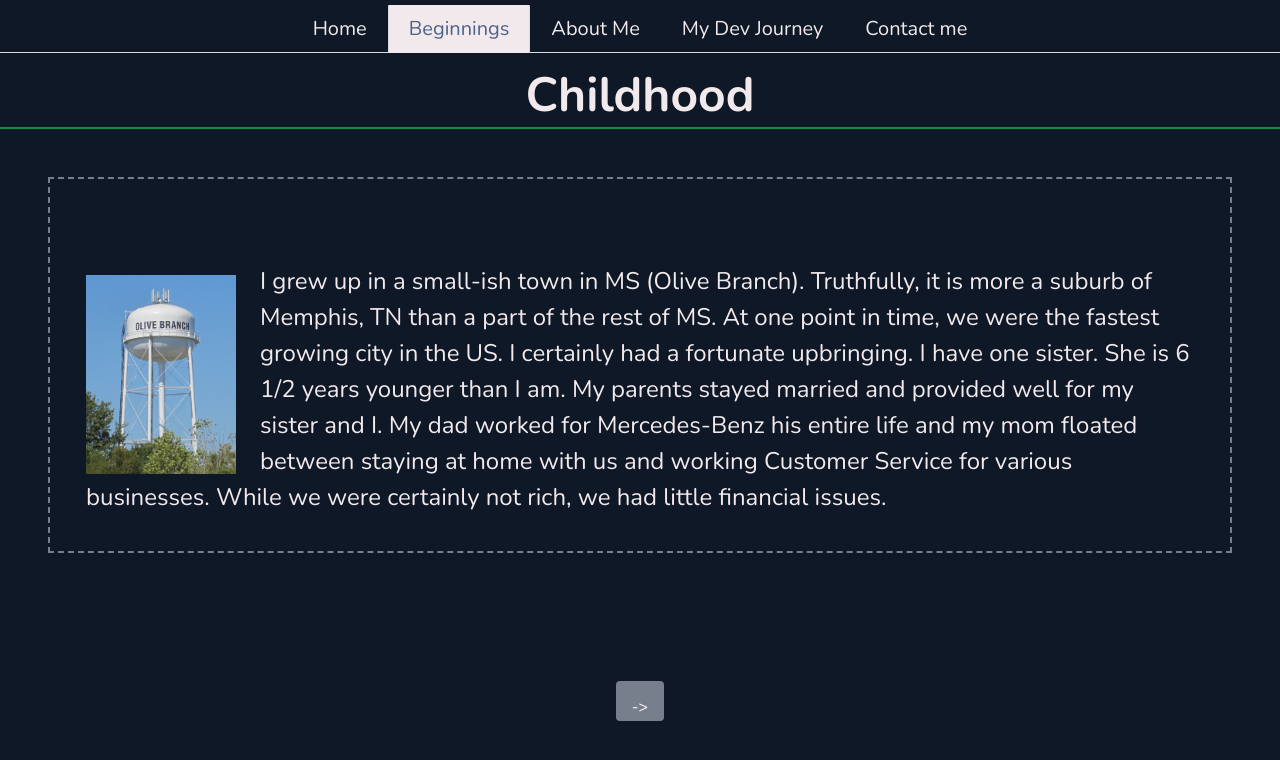
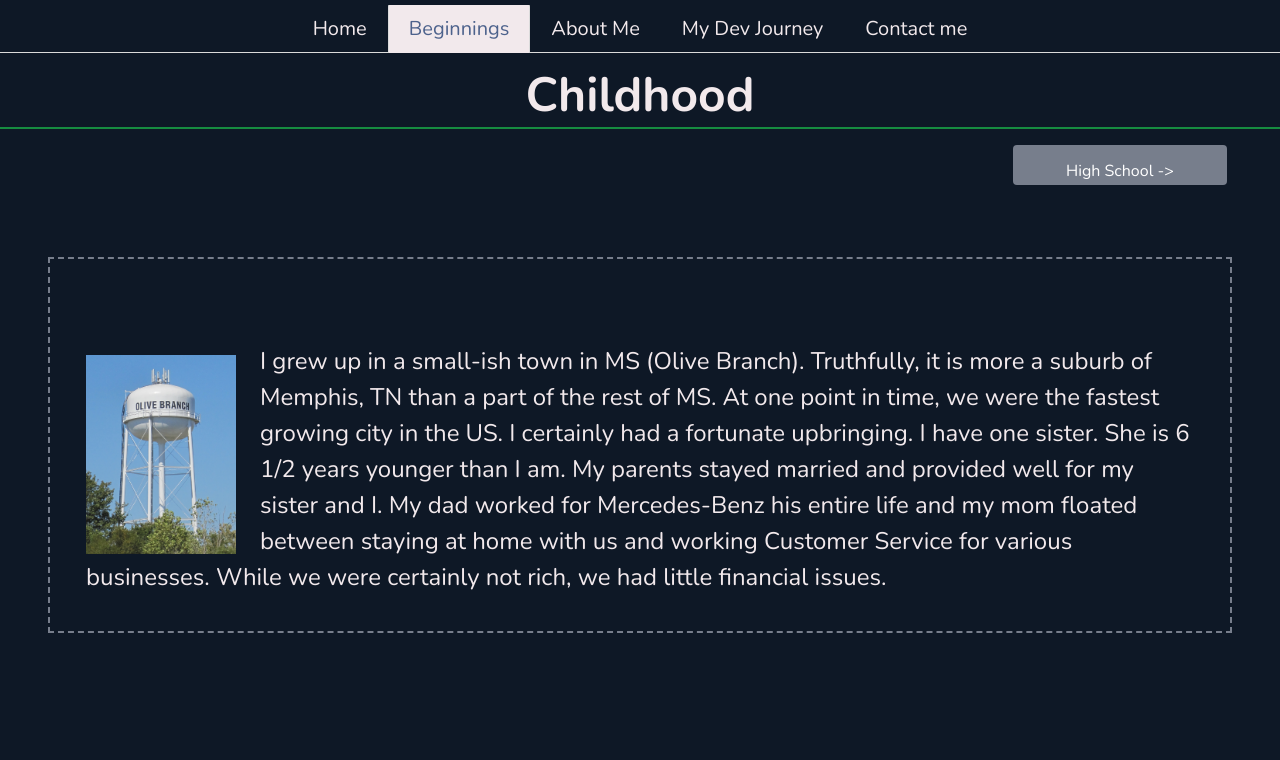
Before and after one commit to jwosborn/Website, a React (Create React App) app: page /beginnings in a window 1280 px wide. Shown: the top 760 px of the page. Built offline with nearby package versions, Linux system fonts and the light colour scheme.

Commit message:
buttons to top/column fixes

```diff
--- a/src/App.scss
+++ b/src/App.scss
@@ -106,15 +106,9 @@ body::-webkit-scrollbar {
   max-height: 1.5em !important;
   padding: 5px;
 }
-.slide-wrapper {
-  min-height: 67vh;
-  max-height: 67vh;
-  overflow-y: scroll;
-}
+
 .buttons {
   background-color: $blue-dark;
-  max-width: 45vw;
-  max-height: 5em;
   margin: 0 auto !important;
   padding: 1em 0;
 }
--- a/src/components/beginnings.js
+++ b/src/components/beginnings.js
@@ -29,32 +29,56 @@ class Beginnings extends Component {
       return "Grad School";
     }
   }
+  prevView() {
+    if (this.state.i === 1) {
+      return "Childhood";
+    } else if (this.state.i === 2) {
+      return "High School";
+    } else if (this.state.i === 3) {
+      return "College";
+    }
+  }
+  nextView() {
+    if (this.state.i === 0) {
+      return "High School";
+    } else if (this.state.i === 1) {
+      return "College";
+    } else if (this.state.i === 2) {
+      return "Grad School";
+    }
+  }
   render() {
     return (
       <div>
         <span>
           <p className="title banner is-1 underline">{this.viewTitle()}</p>
-        </span>
+        </span>{" "}
+        <div className="buttons is-centered columns">
+          {this.state.i >= 1 ? (
+            <div
+              className="button is-primary is-2 column prev-view"
+              onClick={this.viewsDecrement}>
+              &lt;-{this.prevView()}
+            </div>
+          ) : null}
+          <div
+            className={
+              this.state.i === 0 || this.state.i === 3
+                ? "column is-9"
+                : "column is-7"
+            }></div>
+          {this.state.i <= 2 ? (
+            <div
+              className="button is-primary column  is-2 next-view"
+              onClick={this.viewsIncrement}>
+              {this.nextView()} -&gt;
+            </div>
+          ) : null}
+        </div>
         <div className="slide-wrapper">
           {this.state.i === 0 ? <Childhood /> : null}
           {this.state.i === 1 ? <HighSchool /> : null}
           {this.state.i === 2 ? <College /> : null}
-        </div>
-        <div className="buttons columns is-centered">
-          {this.state.i >= 1 ? (
-            <div
-              className="button is-primary column is-1 next-view"
-              onClick={this.viewsDecrement}>
-              &lt;-
-            </div>
-          ) : null}
-          {this.state.i <= 2 ? (
-            <div
-              className="button is-primary column is-1 prev-view"
-              onClick={this.viewsIncrement}>
-              -&gt;
-            </div>
-          ) : null}
         </div>
       </div>
     );
```
